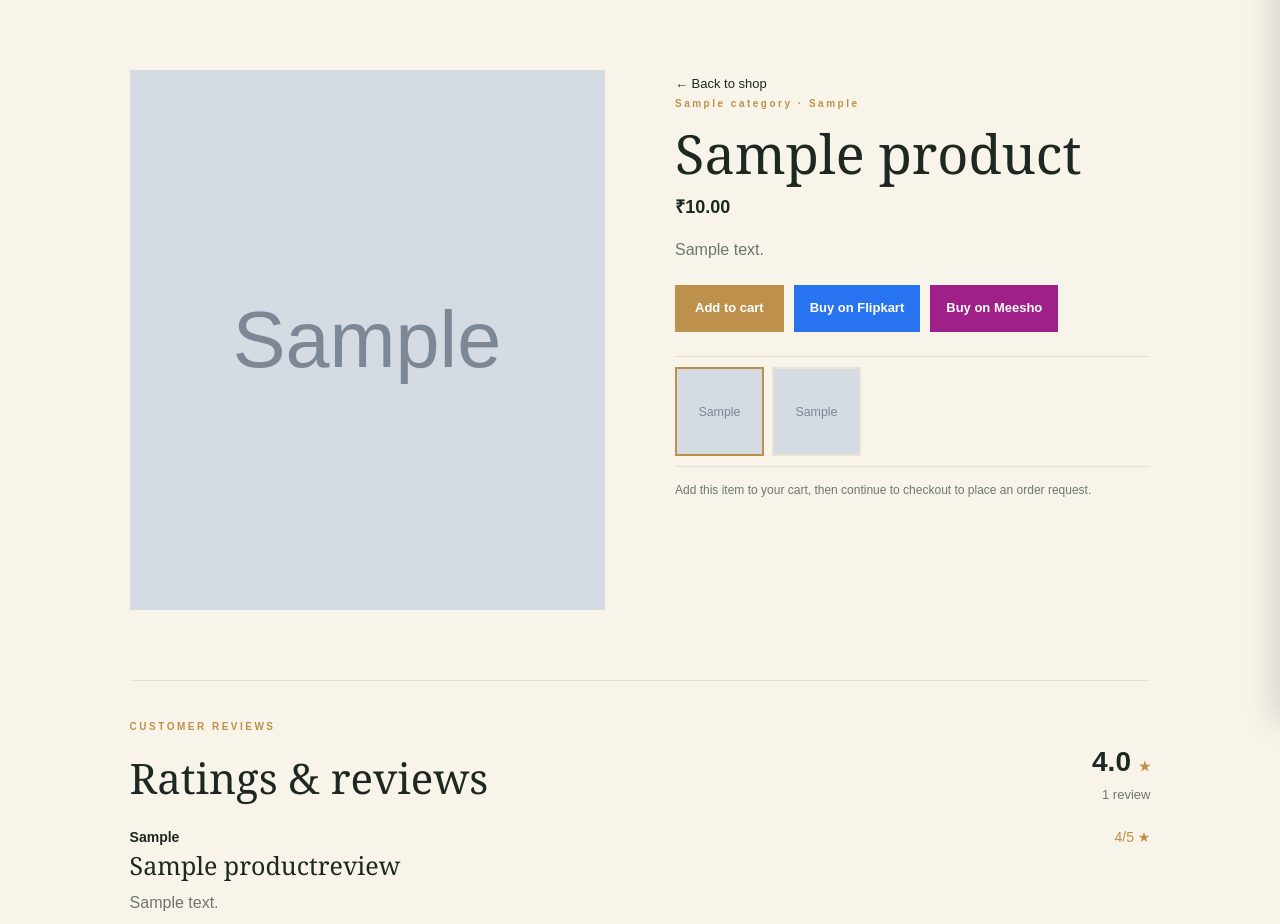
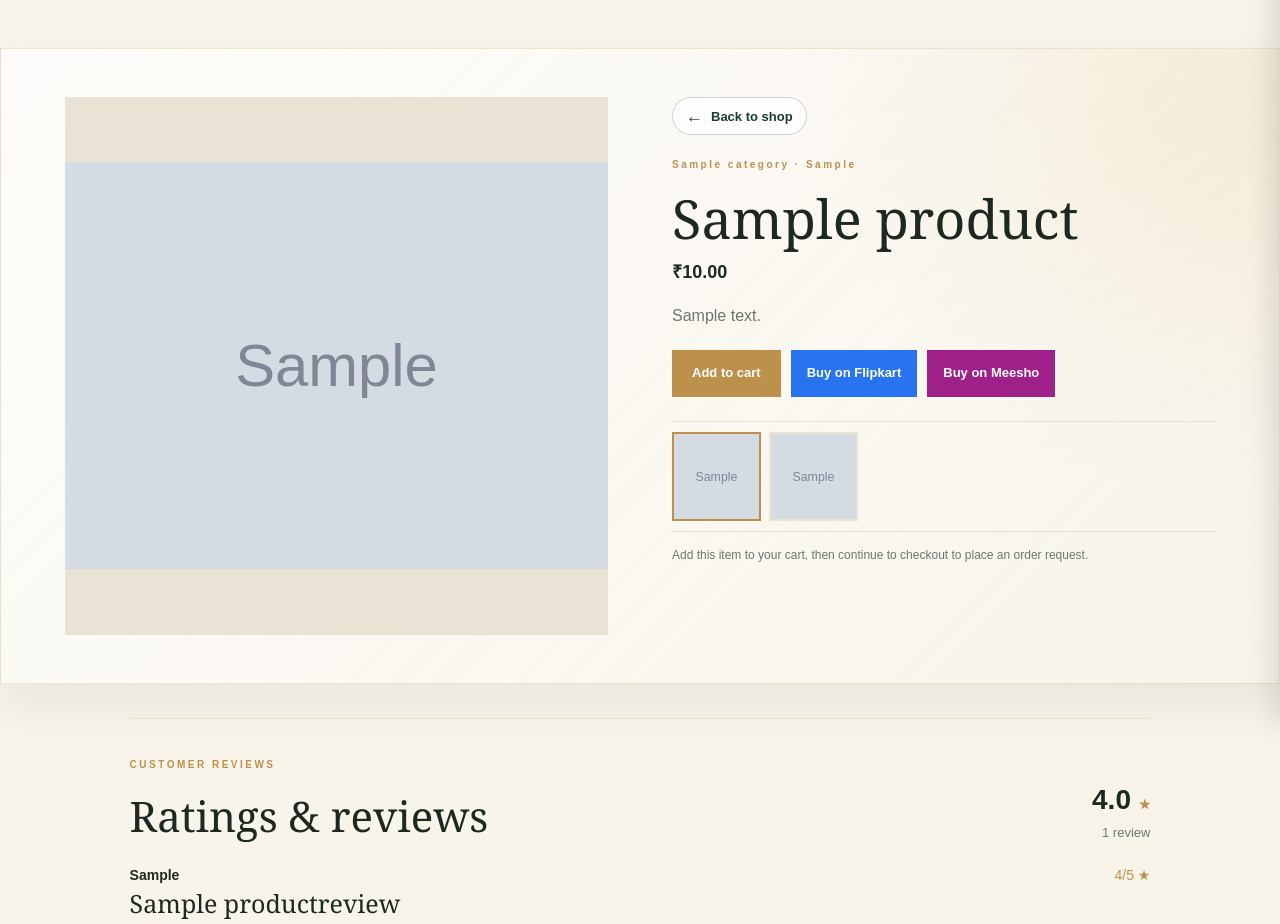
Before and after one commit to harvisdelights/harvis_delights_website, a Django app: a page that uses store/templates/store/detail.html in a window 1280 px wide. Shown: the part 78-1002 px from the top of the page. Run offline with Django 5.2, Linux system fonts and the light colour scheme; tables that the repository leaves empty hold one stand-in row (values such as "Sample post"); grey boxes marked "Sample" are stand-in pictures.

Commit message:
updated UI with back to shop button and background

```diff
--- a/store/static/store/gallery.css
+++ b/store/static/store/gallery.css
@@ -1,9 +1,81 @@
 .product-gallery {
   min-width: 0;
+  align-self: start;
+}
+
+/* This stylesheet is loaded only by the product-detail page. */
+.detail {
+  max-width: 1280px;
+  margin-top: 48px;
+  margin-bottom: 34px;
+  padding: 48px 5%;
+  gap: clamp(36px, 5vw, 70px);
+  border: 1px solid rgba(189, 145, 75, 0.2);
+  background:
+    radial-gradient(circle at 96% 6%, rgba(220, 186, 119, 0.18), transparent 30%),
+    linear-gradient(135deg, rgba(255, 255, 255, 0.76), rgba(248, 244, 234, 0.94));
+  box-shadow: 0 20px 45px rgba(28, 40, 33, 0.07);
+}
+
+.product-detail-content {
+  min-width: 0;
+  align-self: start;
+}
+
+.product-detail-content .back {
+  display: inline-flex;
+  align-items: center;
+  gap: 8px;
+  min-height: 38px;
+  margin: 0 0 22px;
+  padding: 8px 13px;
+  border: 1px solid rgba(24, 61, 48, 0.2);
+  border-radius: 999px;
+  background: rgba(255, 255, 255, 0.7);
+  color: var(--forest);
+  font-size: 13px;
+  font-weight: 700;
+  line-height: 1;
+  transition: background-color .18s ease, border-color .18s ease, transform .18s ease;
+}
+
+.product-detail-content .back span {
+  font-size: 17px;
+  line-height: 1;
+}
+
+.product-detail-content .back:hover {
+  border-color: var(--gold);
+  background: #fff;
+  transform: translateX(-2px);
+}
+
+.product-detail-content .back:focus-visible {
+  outline: 3px solid rgba(189, 145, 75, 0.45);
+  outline-offset: 3px;
+}
+
+.product-detail-content .eyebrow {
+  margin-bottom: 18px;
 }
 
 .gallery-main {
   width: 100%;
+  height: clamp(360px, 42vw, 540px);
+  overflow: hidden;
+  isolation: isolate;
+}
+
+/* Admin uploads can have any dimensions. Keep each in a stable frame so a
+   portrait upload cannot extend beneath the reviews. */
+.product-gallery .gallery-main img {
+  display: block;
+  width: 100%;
+  height: 100%;
+  max-width: 100%;
+  max-height: 100%;
+  object-fit: contain;
+  object-position: center;
 }
 
 .gallery-thumb {
@@ -34,3 +106,18 @@
   border-top: 1px solid var(--line);
   border-bottom: 1px solid var(--line);
 }
+
+@media (max-width: 720px) {
+  .detail {
+    margin-top: 0;
+    margin-bottom: 0;
+    padding: 40px 6%;
+    border-right: 0;
+    border-left: 0;
+    box-shadow: none;
+  }
+
+  .product-gallery .gallery-main {
+    height: 350px;
+  }
+}
--- a/store/templates/store/detail.html
+++ b/store/templates/store/detail.html
@@ -14,7 +14,7 @@
       {% endif %}
     </div>
   </section>
-  <div><a class="back" href="{% url 'products' %}">&larr; Back to shop</a><p class="eyebrow">{{ product.category.name }} {% if product.weight %}&middot; {{ product.weight }}{% endif %}</p><h1>{{ product.name }}</h1><strong class="detail-price">&#8377;{{ product.price }}</strong><p>{{ product.description }}</p>
+  <div class="product-detail-content"><a class="back" href="{% url 'products' %}"><span aria-hidden="true">&larr;</span> Back to shop</a><p class="eyebrow">{{ product.category.name }} {% if product.weight %}&middot; {{ product.weight }}{% endif %}</p><h1>{{ product.name }}</h1><strong class="detail-price">&#8377;{{ product.price }}</strong><p>{{ product.description }}</p>
   <div class="product-actions"><button class="button" data-add data-id="{{ product.id }}" data-name="{{ product.name }}" data-price="{{ product.price }}" {% if product.display_image_url %}data-image="{{ product.display_image_url }}"{% endif %}>Add to cart</button>{% if product.flipkart_url %}<a class="marketplace flipkart" href="{{ product.flipkart_url }}" target="_blank" rel="noopener">Buy on Flipkart</a>{% endif %}{% if product.meesho_url %}<a class="marketplace meesho" href="{{ product.meesho_url }}" target="_blank" rel="noopener">Buy on Meesho</a>{% endif %}</div>
   {% if product.display_image_url or product.gallery.all %}
     <div class="gallery product-gallery-thumbnails" aria-label="Choose a product image">
```
